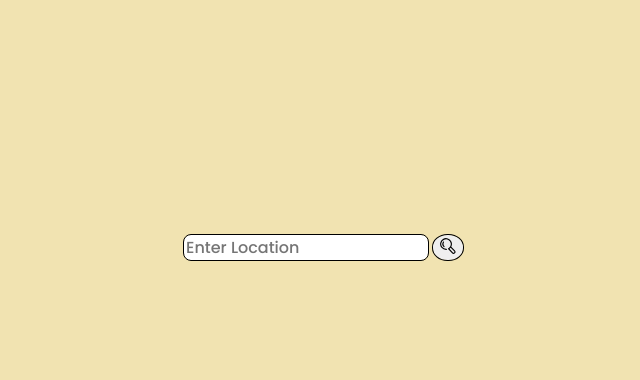
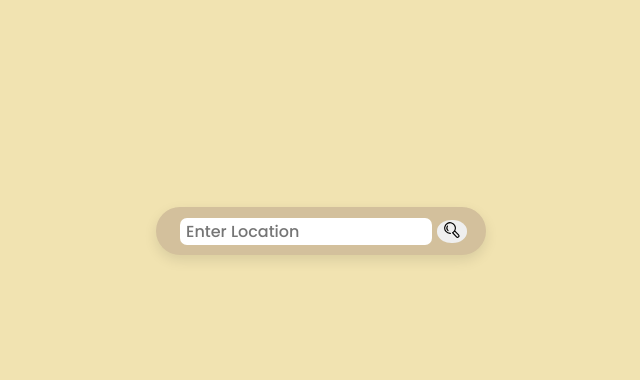
Before and after one commit to Ricky-Rubin/Weather-App, a website built with webpack: page src/weather.html in a window 1280 px wide. Shown: the part 118-498 px from the top of the page, without its empty margins (319-959 px from the left). Built offline with nearby package versions, Linux system fonts and the light colour scheme.

Commit message:
Styling elements for visual appeal

```diff
--- a/src/styles.css
+++ b/src/styles.css
@@ -27,25 +27,36 @@ body {
 
 .search-area {
     display: flex;
+    width: 100%;
+    max-width: 330px;
+    /* border: 1px solid black; */
+    align-items: center;
+    justify-content: center;
+    height: 48px;
+    border-radius: 24px;
+    /* background-color: #D4A017; */
+    /* background-color: #eee3cf; */
+    background-color: #d3c09c;
+    box-shadow: 0px 5px 13px rgba(0, 0, 0, 0.1);
 }
 
 .search {
     width: 240px;
     height: 23px;
     border-radius: 7px;
-    padding: 1px 2px;
+    padding: 2px 6px;
     margin: 0px 5px;
     font-size: 16px;
     font-family: 'Poppins';
     font-weight: 500;
     border: none;
-    outline: 1px solid black;
+    outline: none;
 }
 
 #search-button {
     border-radius: 48%;
     border: none;
-    outline: 1px solid black;
+    /* outline: 1px solid black; */
 }
 
 hr {
@@ -61,6 +72,8 @@ hr {
     font-size: 20px;
     font-weight: 600;
     text-wrap: wrap;
+    text-align: center;
+    width: 100%;
 }
 
 img {
@@ -83,16 +96,19 @@ img {
     font-weight: 500;
     font-size: 16px;
     margin-bottom: -1px;
+    text-align: center;
+    width: 100%;
 }
 
 .weather-info {
-    width: 210px;
+    width: 100%;
     /* border: 1px solid black; */
     display: flex;
     flex-direction: column;
     justify-content: center;
     align-items: center;
     font-family: 'Poppins', sans-serif;
+    margin: 4px 0px;
 }
 
 .svg {
```
